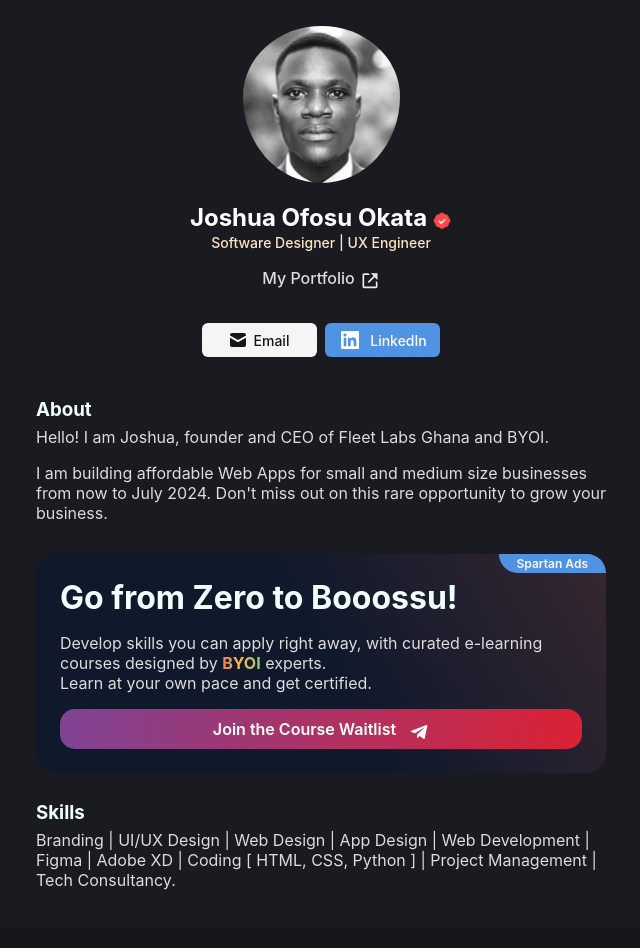
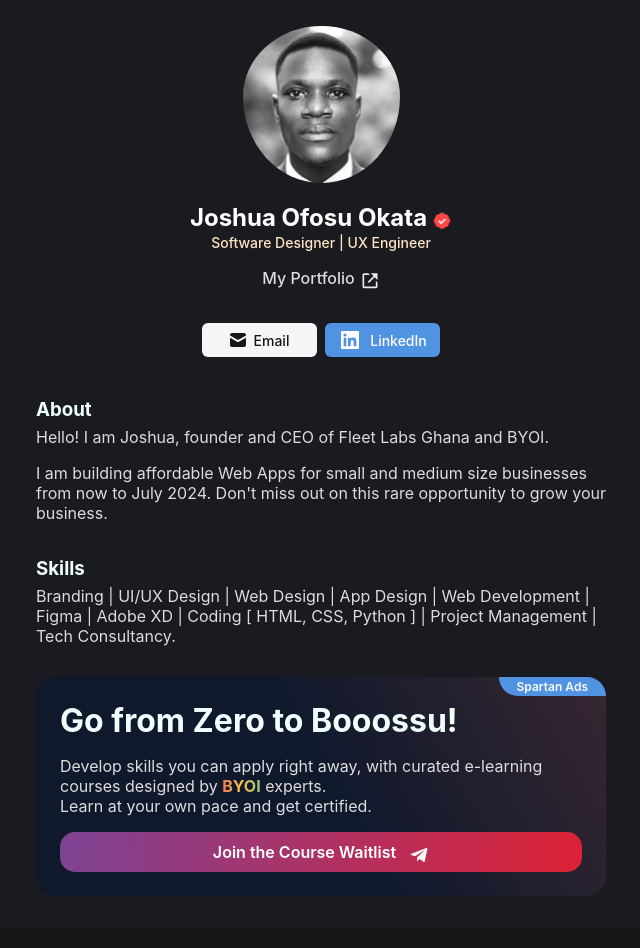
Before and after one commit to joeokat/Portfolio2.0, a React (Create React App) app: page / in a window 1280 px wide. Shown: the top 948 px of the page, without its empty margins (319-959 px from the left). Built offline with nearby package versions, Linux system fonts and the light colour scheme.

Commit message:
Update Info.jsx

```diff
--- a/src/components/Info.jsx
+++ b/src/components/Info.jsx
@@ -14,6 +14,11 @@ export default function Info() {
         </p>
       </div>
 
+      <div className="my--skills">
+         <h3>Skills</h3>
+         <p>Branding | UI/UX Design | Web Design | App Design | Web Development | Figma | Adobe XD | Coding [ HTML, CSS, Python ] | Project Management | Tech Consultancy.</p>
+      </div>
+
       <div className="card">
         <div className="b--ads">Spartan Ads</div>
         <h2>Go from Zero to Booossu!</h2>
@@ -21,11 +26,6 @@ export default function Info() {
 
         <a className="join--button" href="https://t.me/+oCeVAiPJM482NjI0" rel="noreferrer" target="_blank">Join the Course Waitlist<img src={message} alt="" className="icon" /></a>
       </div>
-
-      <div className="my--skills">
-         <h3>Skills</h3>
-         <p>Branding | UI/UX Design | Web Design | App Design | Web Development | Figma | Adobe XD | Coding [ HTML, CSS, Python ] | Project Management | Tech Consultancy.</p>
-      </div>
     </div>
   );
 }
```
